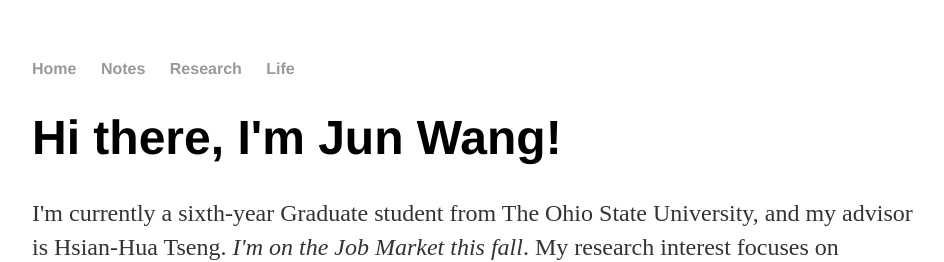
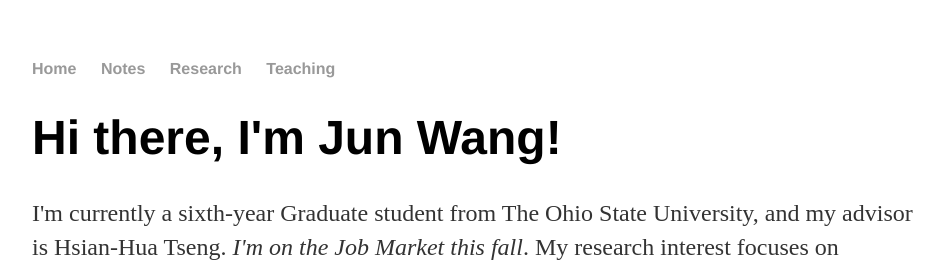
Before and after one commit to Junmathwang/junmathwang.github.io, a Jekyll site: the page index.html, which Jekyll copies as it is, in a window 1280 px wide. Shown: the top 262 px of the page, without its empty margins (160-1104 px from the left). Built offline with Jekyll 4.4.1, drawn with Linux system fonts in a browser that asks for light colours.

Commit message:
Update index.html

```diff
--- a/index.html
+++ b/index.html
@@ -11,8 +11,8 @@
 			<li><a href="/">Home</a></li>
         		<li><a href="/notes">Notes</a></li>
         		<li><a href="/research">Research</a></li>
-			<!--<li><a href="/teaching">Teaching</a></li>-->
-			<li><a href="/life">Life</a></li>
+			<li><a href="/teaching">Teaching</a></li>
+			<!--<li><a href="/life">Life</a></li>-->
     		</ul>
 		</nav>
 		<div class="container">
```
